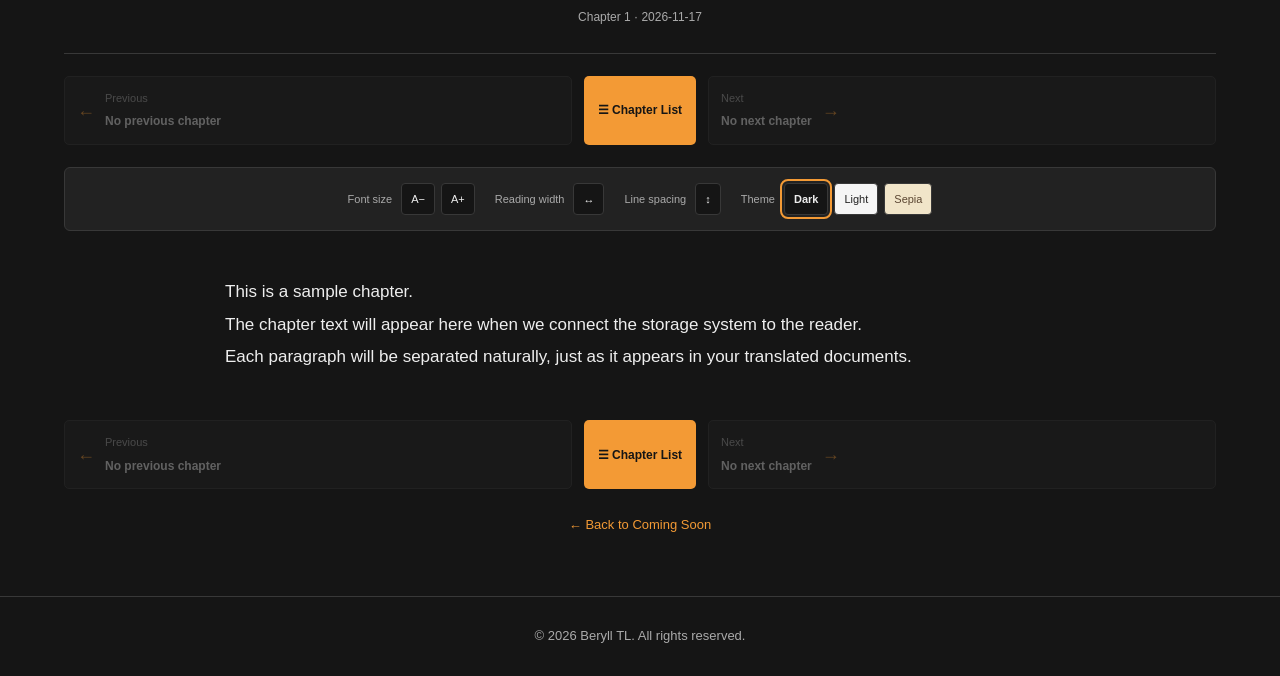
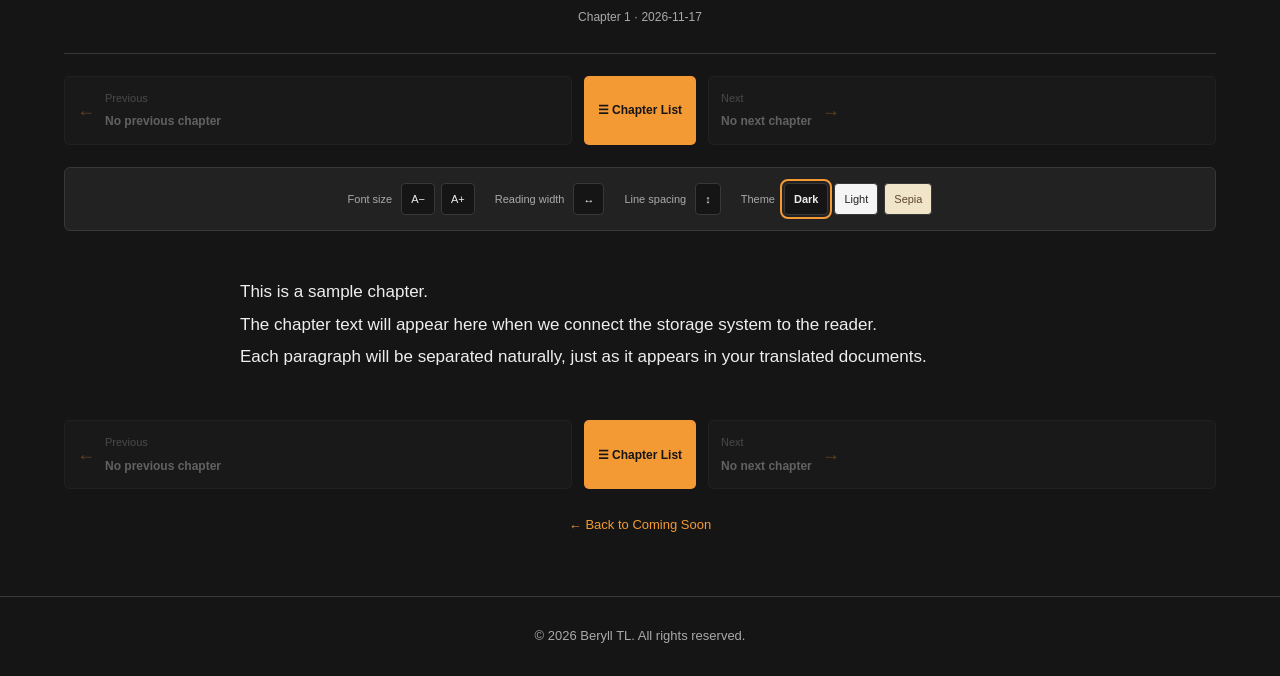
Before and after one commit to beryll175/Berylltl, an Astro site: page /novels/coming-soon/1 in a window 1280 px wide. Shown: the part 267-943 px from the top of the page. Built offline with nearby package versions, Linux system fonts and the light colour scheme; Astro itself is replaced by a stand-in of ours.

Commit message:
update src/pages/novels/[slug]/[chapter].astro

```diff
--- a/src/pages/novels/[slug]/[chapter].astro
+++ b/src/pages/novels/[slug]/[chapter].astro
@@ -154,11 +154,13 @@ nextTitle={nextTitle}
   }
 
 .chapter-content {
-    padding: 25px 10px;
+  padding: 25px;
   color: var(--text);
   font-size: 17px;
   line-height: 1.9;
   overflow-wrap: anywhere;
+  border-radius: 6px;
+  transition: background 0.2s, color 0.2s;
 }
 
 .chapter-content[data-theme="dark"] {
@@ -174,8 +176,6 @@ nextTitle={nextTitle}
 .chapter-content[data-theme="sepia"] {
   background: #f1e5c9;
   color: #5b4632;
-    padding: 25px;
-    border-radius: 6px;
 }
 
   .back-to-novel {
```
Lines whose indentation alone changed are shown as unchanged.
